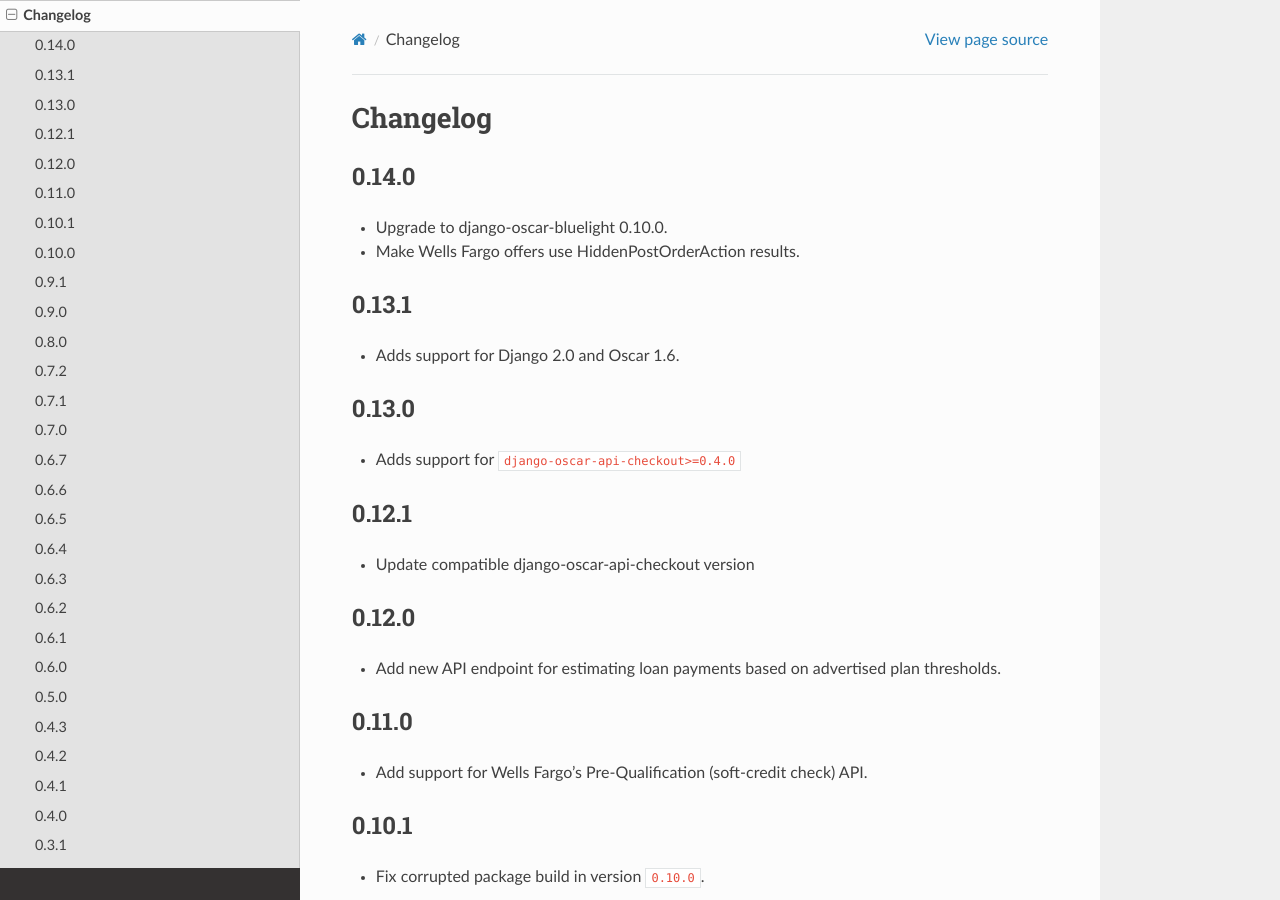
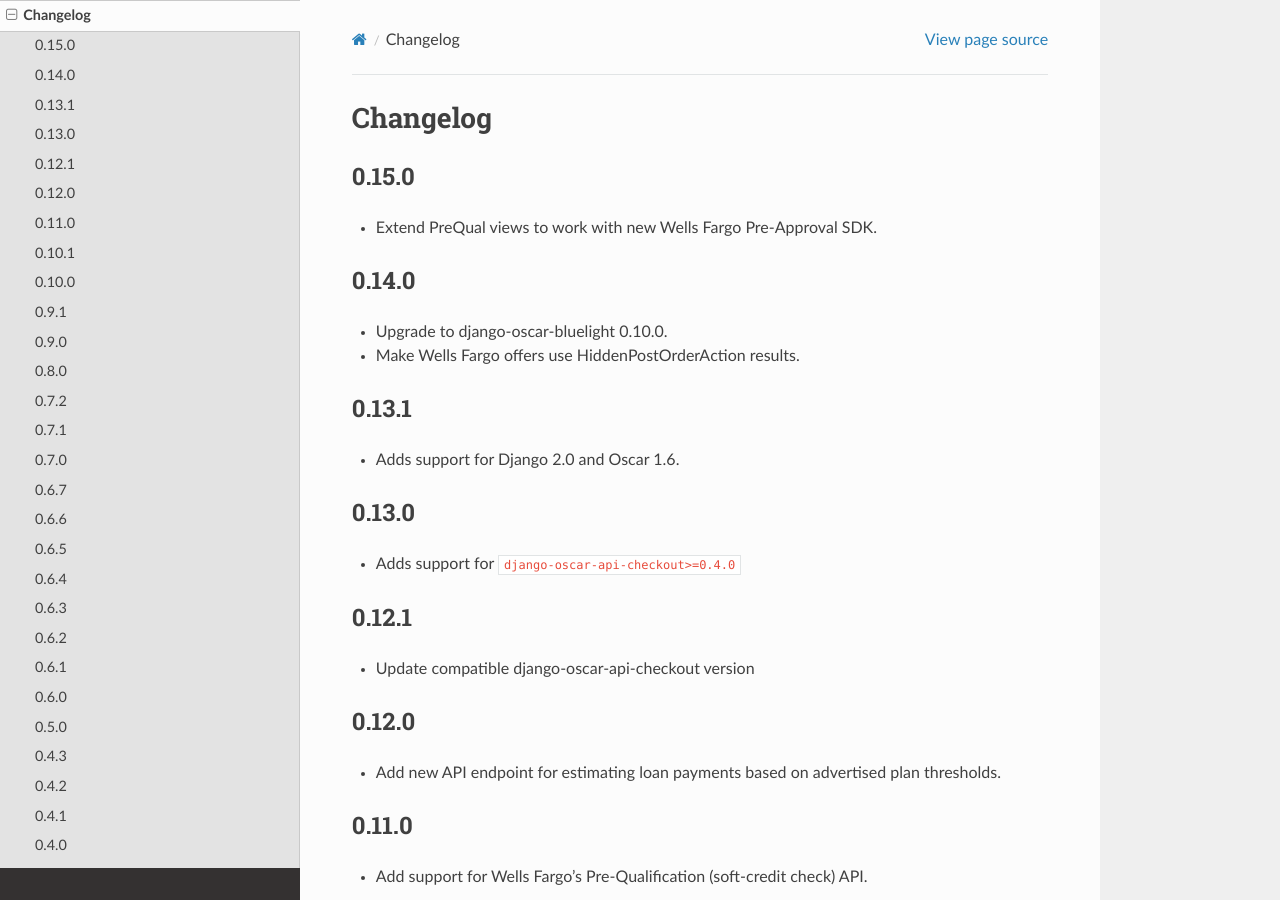
Before and after one commit to m-hairan/django-oscar, a Sphinx documentation site: the page built from docs/changes.rst, in a window 1280 px wide and 900 px high. Built offline with Sphinx 7.4.7 and the Read the Docs theme 2.0.0, drawn with Linux system fonts in a browser that asks for light colours; the version number could not be read and is left out.

Commit message:
Update changelog

```diff
--- a/docs/changes.rst
+++ b/docs/changes.rst
@@ -2,6 +2,10 @@
 
 Changelog
 =========
+
+0.15.0
+------------------
+- Extend PreQual views to work with new Wells Fargo Pre-Approval SDK.
 
 0.14.0
 ------------------
```
